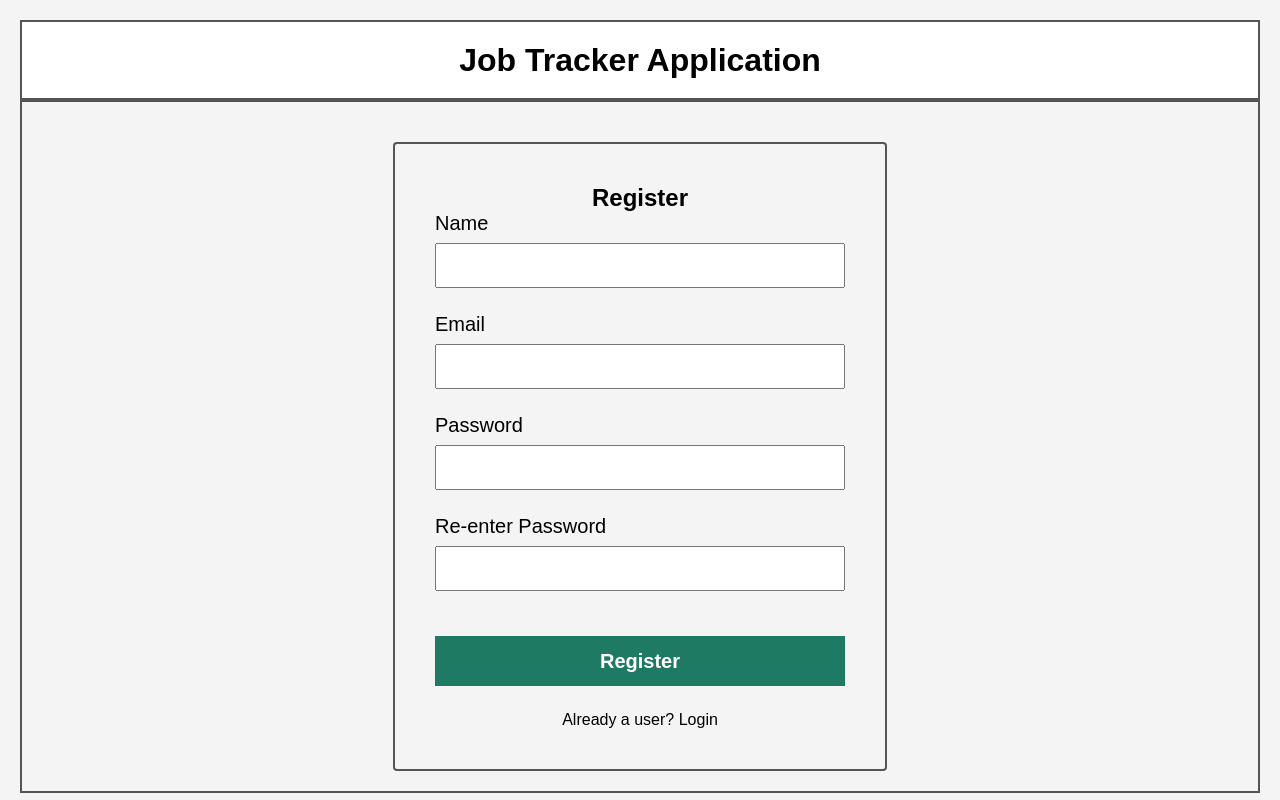
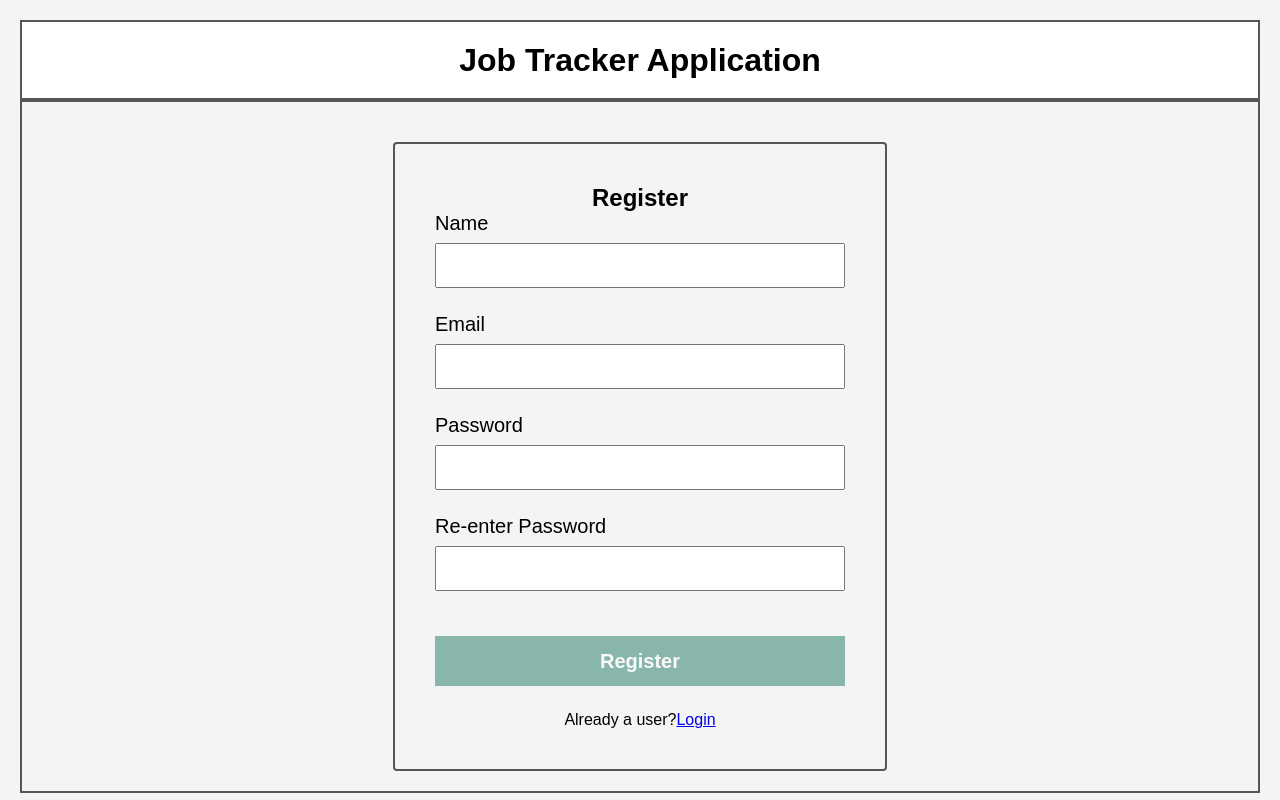
Before and after one commit to Code-Experiences/job-application-tracker, a React (Vite) app in the folder jtfront/: page /register in a window 1280 px wide. Built offline with nearby package versions, Linux system fonts and the light colour scheme.

Commit message:
feat: enhance Login and Register components with form validation and navigation links

```diff
--- a/jtfront/src/pages/Login.tsx
+++ b/jtfront/src/pages/Login.tsx
@@ -1,6 +1,6 @@
 import React, {useState} from 'react';
 import axios from 'axios';
-import { useNavigate } from 'react-router-dom';
+import { useNavigate, Link } from 'react-router-dom';
 import "../index.css";
 export default function Login() {
   const [loginInfo, setLoginInfo]=useState({
@@ -62,7 +62,7 @@ export default function Login() {
               Login
             </button>
 
-            <p className='tag'>Not a user? Register</p>
+            <p className='tag'>Not a user?<Link to='/register'> Register</Link></p>
 
           </form>
         </div>
--- a/jtfront/src/pages/Register.tsx
+++ b/jtfront/src/pages/Register.tsx
@@ -1,5 +1,18 @@
 import "../index.css";
+import { useState } from "react";
+import { Link } from "react-router-dom";
 export default function Register(){
+  const [name, setName] = useState("");
+  const [email, setEmail] = useState("");
+  const [password, setPassword] = useState("");
+  const [confirmPassword, setConfirmPassword] = useState("");
+
+  const isFormValid =
+    name.trim() !== "" &&
+    email.trim() !== "" &&
+    password !== "" &&
+    confirmPassword !== "" &&
+    password === confirmPassword;
     return (
          <div className="container">
       <div className="header">
@@ -12,29 +25,29 @@ export default function Register(){
 
               <div className="input-group">
                 <label>Name</label>
-                <input type="text" />
+                <input type="text" value={name} onChange={(e)=>setName(e.target.value)} />
               </div>
 
               <div className="input-group">
                 <label>Email</label>
-                <input type="email" />
+                <input type="email" value={email} onChange={(e)=>setEmail(e.target.value)} />
               </div>
 
               <div className="input-group">
                 <label>Password</label>
-                <input type="password" />
+                <input type="password" value={password} onChange={(e)=>setPassword(e.target.value)}/>
               </div>
 
               <div className="input-group">
                 <label>Re-enter Password</label>
-                <input type="password" />
+                <input type="password" value={confirmPassword} onChange={(e)=>setConfirmPassword(e.target.value)}/>
               </div>
 
-              <button className="submit-btn">
+              <button className="submit-btn" disabled={!isFormValid}>
                 Register
               </button>
 
-              <p className='tag'>Already a user? Login</p>
+              <p className='tag'>Already a user?<Link to='/login'> Login</Link></p>
 
             </form>
             </div>
```
